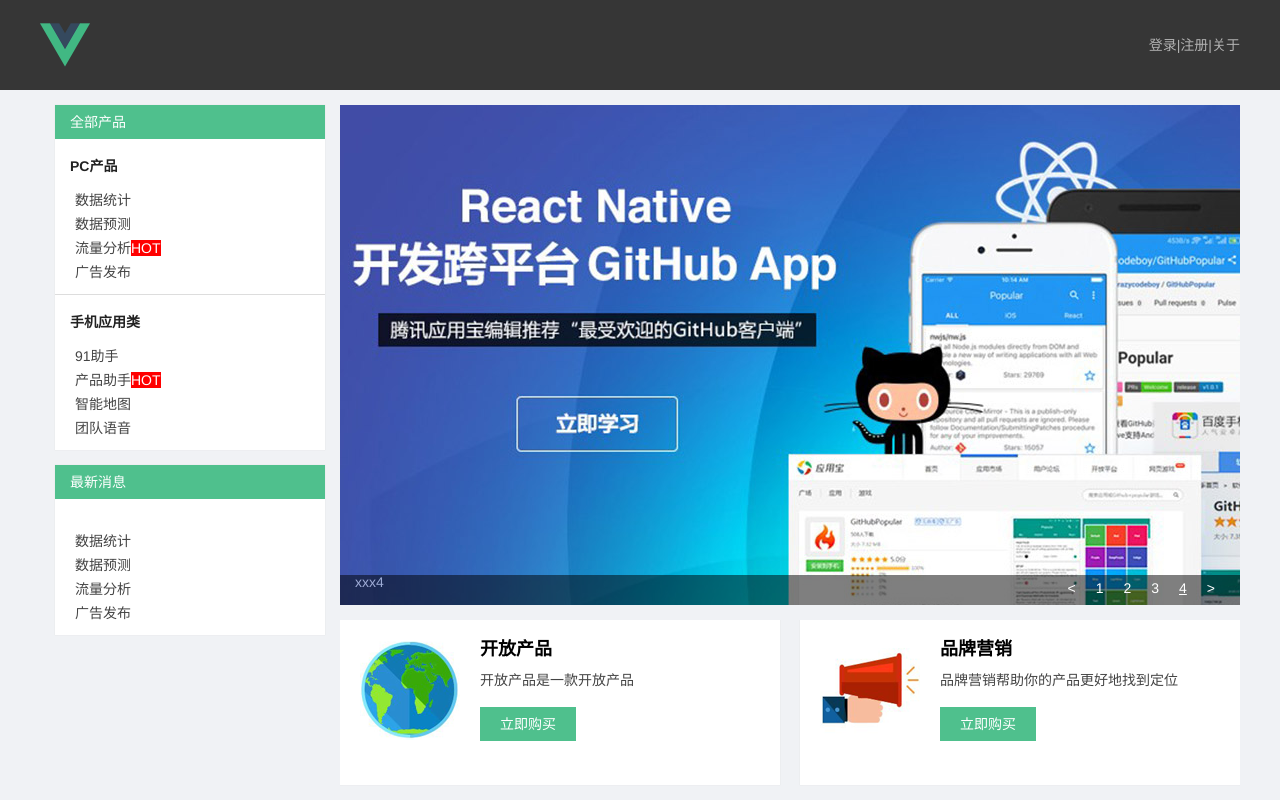
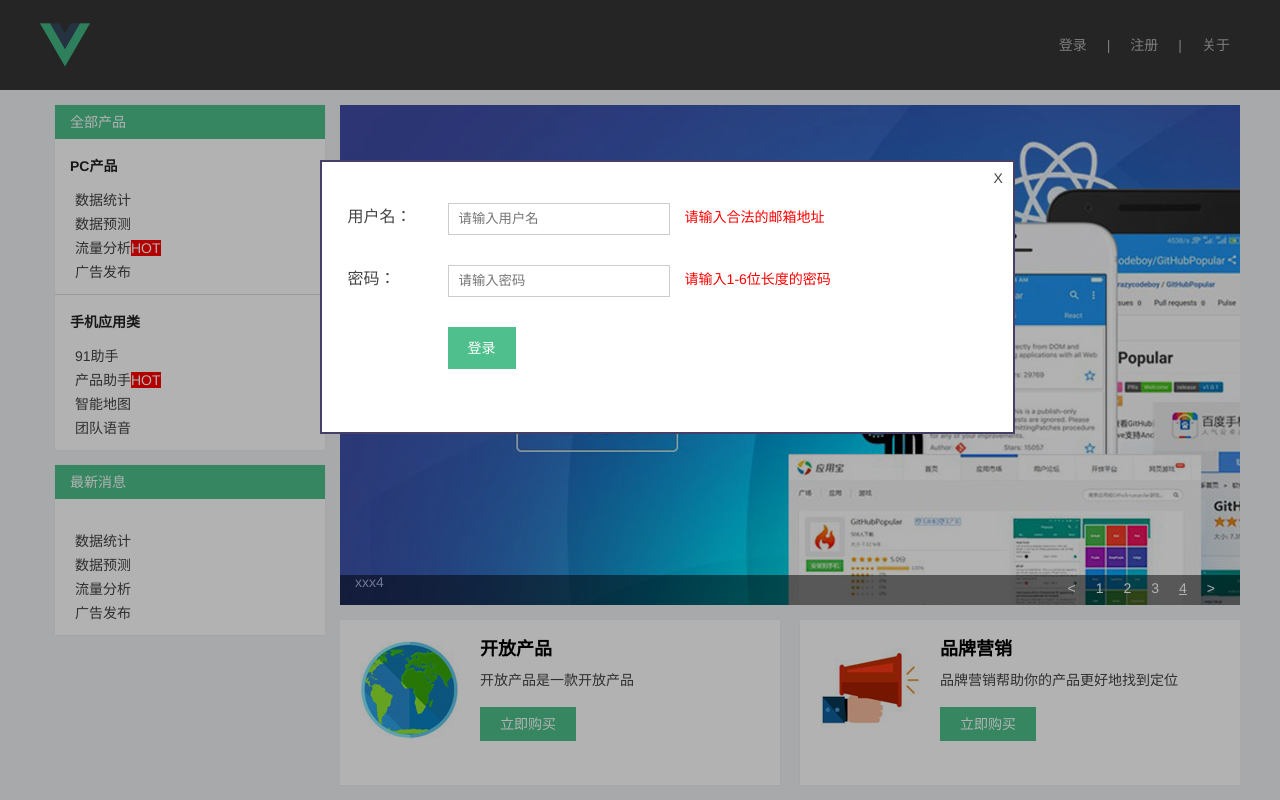
Before and after one commit to Lxiya/vue-mark-demo, a Vue app: page / in a window 1280 px wide. Both pictures are taken after a click on the item "登录". Shown: the top 800 px of the page. Built offline with nearby package versions, Linux system fonts and the light colour scheme.

Commit message:
DELL
完善模态框组件

```diff
--- /dev/null
+++ b/src/components/Dialog.vue
@@ -0,0 +1,91 @@
+<template>
+	<div>
+		<div class="dialog-wrap" v-if="isShow">
+			<div class="dialog-cover" @click="closeMyself"></div>
+			<div class="dialog-content">
+				<p class="dialog-close" @click="closeMyself">X</p>
+
+				<!-- user defined content -->
+				<slot>empty</slot>
+			</div>
+		</div>
+	</div>
+</template>
+
+<script>
+export default {
+	props: {
+		isShow: {
+			type: Boolean,
+			default: false
+		}
+	},
+	data() {
+		return {
+			name: "dialog"
+		};
+	},
+	methods: {
+		closeMyself() {
+			this.$emit("on-close");
+		}
+	}
+};
+</script>
+
+<style scoped >
+.drop-enter-active {
+	transition: all 0.5s ease;
+}
+.drop-leave-active {
+	transition: all 0.3s ease;
+}
+.drop-enter {
+	transform: translateY(-500px);
+}
+.drop-leave-active {
+	transform: translateY(-500px);
+}
+
+.dialog-wrap {
+	position: fixed;
+	width: 100%;
+	height: 100%;
+}
+.dialog-cover {
+	background: #000;
+	opacity: 0.3;
+	position: fixed;
+	z-index: 5;
+	top: 0;
+	left: 0;
+	width: 100%;
+	height: 100%;
+}
+.dialog-content {
+	width: 50%;
+	position: fixed;
+	max-height: 50%;
+	overflow: auto;
+	background: #fff;
+	top: 20%;
+	left: 50%;
+	margin-left: -25%;
+	z-index: 10;
+	border: 2px solid #464068;
+	padding: 2%;
+	line-height: 1.6;
+}
+.dialog-close {
+	position: absolute;
+	right: 5px;
+	top: 5px;
+	width: 20px;
+	height: 20px;
+	text-align: center;
+	cursor: pointer;
+}
+.dialog-close:hover {
+	color: #4fc08d;
+}
+</style>
--- a/src/components/Layout.vue
+++ b/src/components/Layout.vue
@@ -6,30 +6,64 @@
 				<img src="../assets/logo.png" alt="">
 				<div class="head-nav">
 					<ul class="nav-list">
-						<li>登录</li>
+						<li @click="logClick">登录</li>
 						<li>|</li>
 						<li>注册</li>
 						<li>|</li>
-						<li>关于</li>
+						<li @click="aboutClick">关于</li>
 					</ul>
 				</div>
 			</div>
 		</div>
-		<!-- head end -->
 
 		<!-- content start -->
 		<div class="app-content">
 			<router-view></router-view>
 		</div>
-		<!-- content end -->
 
 		<!-- footer start -->
 		<div class="app-foot">
 			<p>@ 2016 fishenal MIT</p>
 		</div>
-		<!-- footer end -->
+
+		<!-- dialog start -->
+		<my-dialog :isShow="isShowAboutDialog" @on-close="closeDialog('isShowAboutDialog')"></my-dialog>
+		<my-dialog :isShow="isShowLogDialog" @on-close="closeDialog('isShowLogDialog')">
+			<!-- logfrom start -->
+			<log-form></log-form>
+		</my-dialog>
 	</div>
 </template>
+
+<script>
+// import child components
+import myDialog from "../components/Dialog";
+import logForm from "../components/LogForm";
+
+export default {
+	components: {
+		myDialog,
+		logForm
+	},
+	data() {
+		return {
+			isShowAboutDialog: false,
+			isShowLogDialog: false
+		};
+	},
+	methods: {
+		aboutClick() {
+			this.isShowAboutDialog = true;
+		},
+		logClick() {
+			this.isShowLogDialog = true;
+		},
+		closeDialog(attr) {
+			this[attr] = false;
+		}
+	}
+};
+</script>
 
 <style>
 /* http://meyerweb.com/eric/tools/css/reset/
@@ -200,6 +234,7 @@
 .head-nav li {
 	cursor: pointer;
 	float: left;
+	margin: 0 10px;
 }
 .nav-pile {
 	padding: 0 10px;
@@ -232,32 +267,4 @@
 .button:hover {
 	background: #4fc08d;
 }
-.g-form {
-}
-.g-form-line {
-	padding: 15px 0;
-}
-.g-form-label {
-	width: 100px;
-	font-size: 16px;
-	display: inline-block;
-}
-.g-form-input {
-	display: inline-block;
-}
-.g-form-input input {
-	height: 30px;
-	width: 200px;
-	line-height: 30px;
-	vertical-align: middle;
-	padding: 0 10px;
-	border: 1px solid #ccc;
-}
-.g-form-btn {
-	padding-left: 100px;
-}
-.g-form-error {
-	color: red;
-	padding-left: 15px;
-}
 </style>
--- /dev/null
+++ b/src/components/LogForm.vue
@@ -0,0 +1,101 @@
+<template>
+	<div class="login-form">
+		<div class="g-form">
+			<div class="g-form-line">
+				<span class="g-form-label">用户名：</span>
+				<div class="g-form-input">
+					<input type="text" placeholder="请输入用户名" v-model="username">
+				</div>
+				<span class="g-form-error">{{userErrors.errorText}}</span>
+			</div>
+			<div class="g-form-line">
+				<span class="g-form-label">密码：</span>
+				<div class="g-form-input">
+					<input type="password" placeholder="请输入密码" v-model="password">
+				</div>
+				<span class="g-form-error">{{passwordErrors.errorText}}</span>
+			</div>
+			<div class="g-form-line">
+				<div class="g-form-btn" @click="onLogin">
+					<a class="button">登录</a>
+				</div>
+				<span class="g-form-error">{{errorText}}</span>
+			</div>
+			<p></p>
+		</div>
+	</div>
+</template>
+
+<script>
+export default {
+	data() {
+		return {
+			username: "",
+			password: "",
+			errorText: ""
+		};
+	},
+	computed: {
+		userErrors() {
+			let errorText, status;
+
+			!/@/g.test(this.username)
+				? ((errorText = "请输入合法的邮箱地址"), (status = false))
+				: ((errorText = ""), (status = true));
+
+			return {
+				errorText: errorText,
+				status: status
+			};
+		},
+		passwordErrors() {
+			let errorText, status;
+
+			!/^\w{1,6}$/g.test(this.password)
+				? ((errorText = "请输入1-6位长度的密码"), (status = false))
+				: ((errorText = ""), (status = true));
+
+			return {
+				errorText: errorText,
+				status: status
+			};
+		}
+	},
+	methods: {
+		onLogin() {
+			!this.userErrors.status || !this.passwordErrors.status
+				? (this.errorText = "请正确填写信息")
+				: ((this.errorText = ""), alert("登陆成功"));
+		}
+	}
+};
+</script>
+
+<style scoped>
+.g-form-line {
+	padding: 15px 0;
+}
+.g-form-label {
+	width: 100px;
+	font-size: 16px;
+	display: inline-block;
+}
+.g-form-input {
+	display: inline-block;
+}
+.g-form-input input {
+	height: 30px;
+	width: 200px;
+	line-height: 30px;
+	vertical-align: middle;
+	padding: 0 10px;
+	border: 1px solid #ccc;
+}
+.g-form-btn {
+	padding-left: 100px;
+}
+.g-form-error {
+	color: red;
+	padding-left: 15px;
+}
+</style>
--- a/src/components/slideShow.vue
+++ b/src/components/slideShow.vue
@@ -1,8 +1,15 @@
 <template>
 	<div class="slide-show" @mouseover="clearInv" @mouseout="runInv">
 		<div class="slide-img">
-			<a href="xxx">
-				<img :src="slides[nowIndex].src">
+			<a href="#">
+				<!-- transition start -->
+				<transition name="slide-trans">
+					<img v-if="isShow" :src="slides[nowIndex].src">
+				</transition>
+				<transition name="slide-trans-old">
+					<img v-if="!isShow" :src="slides[nowIndex].src">
+				</transition>
+
 			</a>
 		</div>
 		<h2>{{slides[nowIndex].title}}</h2>
@@ -31,7 +38,8 @@
 	data() {
 		return {
 			nowIndex: 0,
-			invId: 0
+			invId: 0,
+			isShow: true
 		};
 	},
 	computed: {
@@ -52,7 +60,11 @@
 	},
 	methods: {
 		goto(index) {
-			this.nowIndex = index;
+			this.isShow = false;
+			setTimeout(() => {
+				this.isShow = true;
+				this.nowIndex = index;
+			}, 10);
 		},
 		runInv() {
 			this.invId = setInterval(() => {
--- a/src/main.js
+++ b/src/main.js
@@ -1,25 +1,32 @@
 //import dependencies
-import Vue from 'vue'
-import VueRouter from 'vue-router'
+import Vue from "vue";
+import VueRouter from "vue-router";
 
 //import components
-import Layout from './components/Layout'
-import IndexPage from './pages/index'
+import Layout from "./components/Layout";
+import IndexPage from "./pages/Index";
+import DetailPage from "./pages/Detial";
 
-Vue.use(VueRouter)
+Vue.use(VueRouter);
 let router = new VueRouter({
-	mode: 'history',
-	routes: [{
-		path: '/',
-		component: IndexPage
-	}]
-})
+  mode: "history",
+  routes: [
+    {
+      path: "/",
+      component: IndexPage
+    },
+    {
+      path: "/detail",
+      component: DetailPage
+    }
+  ]
+});
 
 new Vue({
-	el: '#app',
-	router,
-	template: '<Layout/>',
-	components: {
-		Layout
-	}
-})
+  el: "#app",
+  router,
+  template: "<Layout/>",
+  components: {
+    Layout
+  }
+});
--- /dev/null
+++ b/src/pages/Detial.vue
@@ -0,0 +1,10 @@
+<template>
+	<div>detail</div>
+</template>
+
+<script>
+export default {};
+</script>
+
+<style>
+</style>
--- a/src/pages/index.vue
+++ b/src/pages/index.vue
@@ -24,13 +24,11 @@
 				</ul>
 			</div>
 		</div>
-		<!-- index-left end -->
 
 		<!-- index-right start -->
 		<div class="index-right">
 			<!-- slide start -->
-			<slide-show :slides='slides'></slide-show>
-			<!-- slide end -->
+			<slide-show :slides='slides' :inv=1000></slide-show>
 
 			<div class="index-board-list">
 				<div class="index-board-list">
@@ -46,14 +44,13 @@
 				</div>
 			</div>
 		</div>
-		<!-- index-right end -->
 
 	</div>
 </template>
 
 <script>
 // import child components
-import slideShow from "../components/slideShow";
+import slideShow from "../components/SlideShow";
 
 export default {
 	components: {
```
Also changed, not shown: 1 other file (tests, documents, lock files or other folders).
